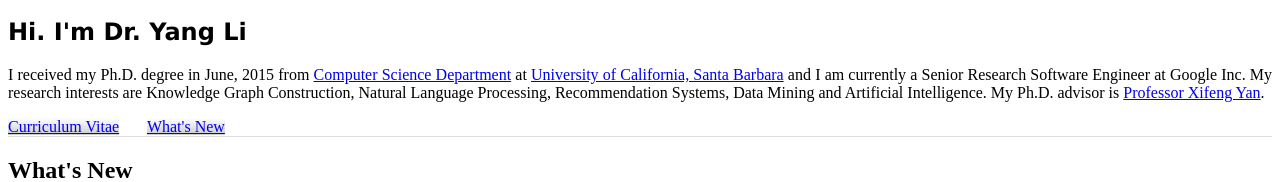
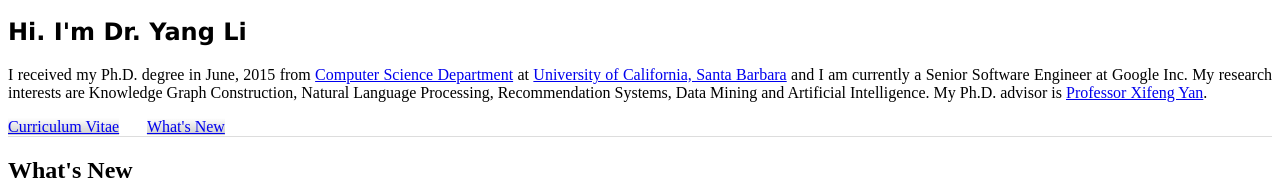
Before and after one commit to yangli-cs-ucsb/yangli-cs-ucsb.github.io, a plain HTML site: page index.html in a window 1280 px wide. Shown: the part 473-655 px from the top of the page. Drawn offline with Linux system fonts and the light colour scheme; a script that the page names is missing.

Commit message:
Update index.html

```diff
--- a/index.html
+++ b/index.html
@@ -104,7 +104,7 @@
 							<header>
 								<h1><font face="verdana">Hi. I'm <strong>Dr. Yang Li</strong></font></h1>
 							</header>
-                            <p style="text-align:justify">I received my Ph.D. degree in June, 2015 from <a href="http://cs.ucsb.edu">Computer Science Department</a> at <a href="http://www.ucsb.edu">University of California, Santa Barbara</a> and I am currently a Senior Research Software Engineer at Google Inc. My research interests are Knowledge Graph Construction, Natural Language Processing, Recommendation Systems, Data Mining and Artificial Intelligence. My Ph.D. advisor is <a href="http://cs.ucsb.edu/~xyan">Professor Xifeng Yan</a>.</p>
+                            <p style="text-align:justify">I received my Ph.D. degree in June, 2015 from <a href="http://cs.ucsb.edu">Computer Science Department</a> at <a href="http://www.ucsb.edu">University of California, Santa Barbara</a> and I am currently a Senior Software Engineer at Google Inc. My research interests are Knowledge Graph Construction, Natural Language Processing, Recommendation Systems, Data Mining and Artificial Intelligence. My Ph.D. advisor is <a href="http://cs.ucsb.edu/~xyan">Professor Xifeng Yan</a>.</p>
 							<a href="files/CV_Yang.pdf" class="button big scrolly">Curriculum Vitae</a>  &nbsp;&nbsp;&nbsp;&nbsp;&nbsp; <a href="#news" class="button big scrolly">What's New</a>
 						</div>
 					</div>
```
